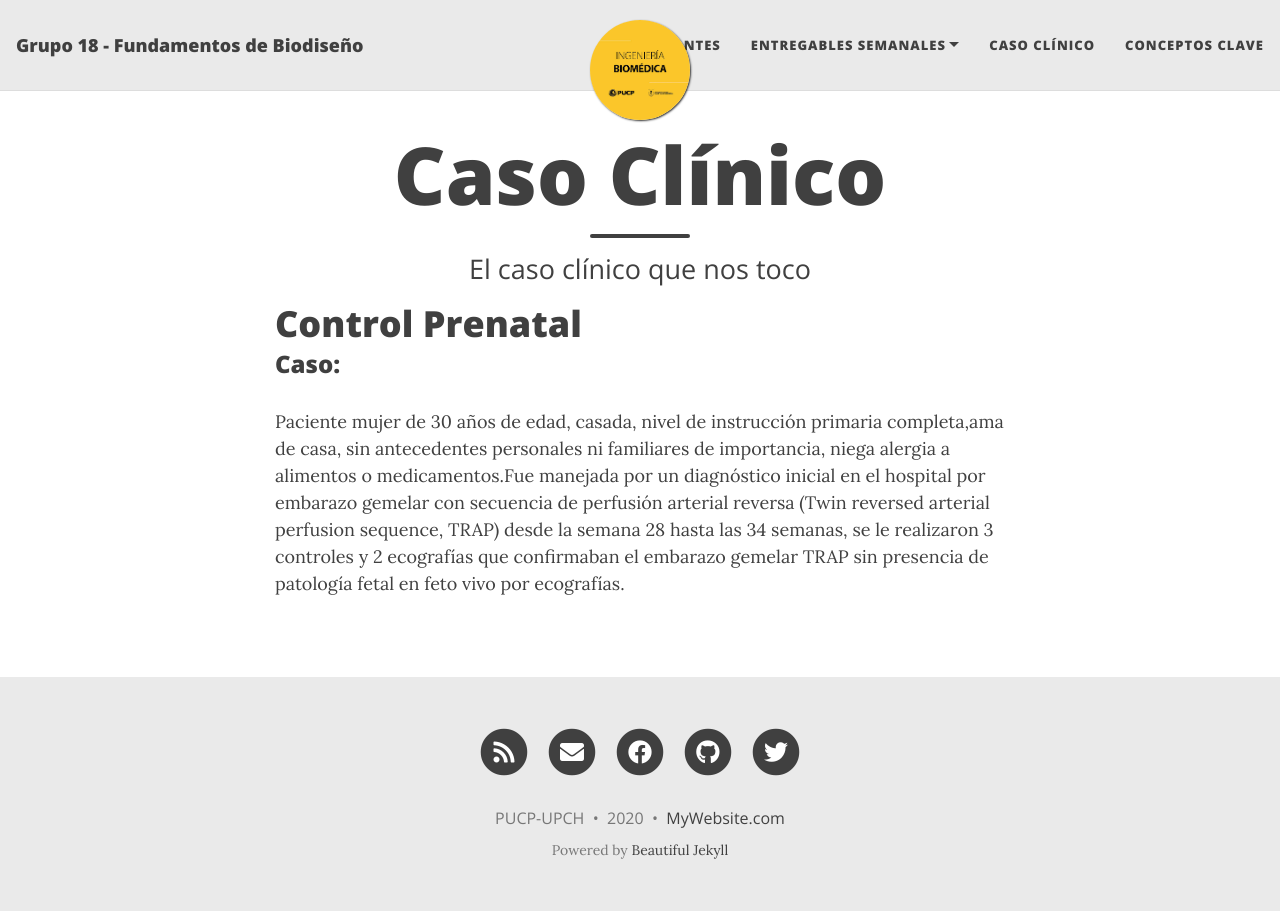
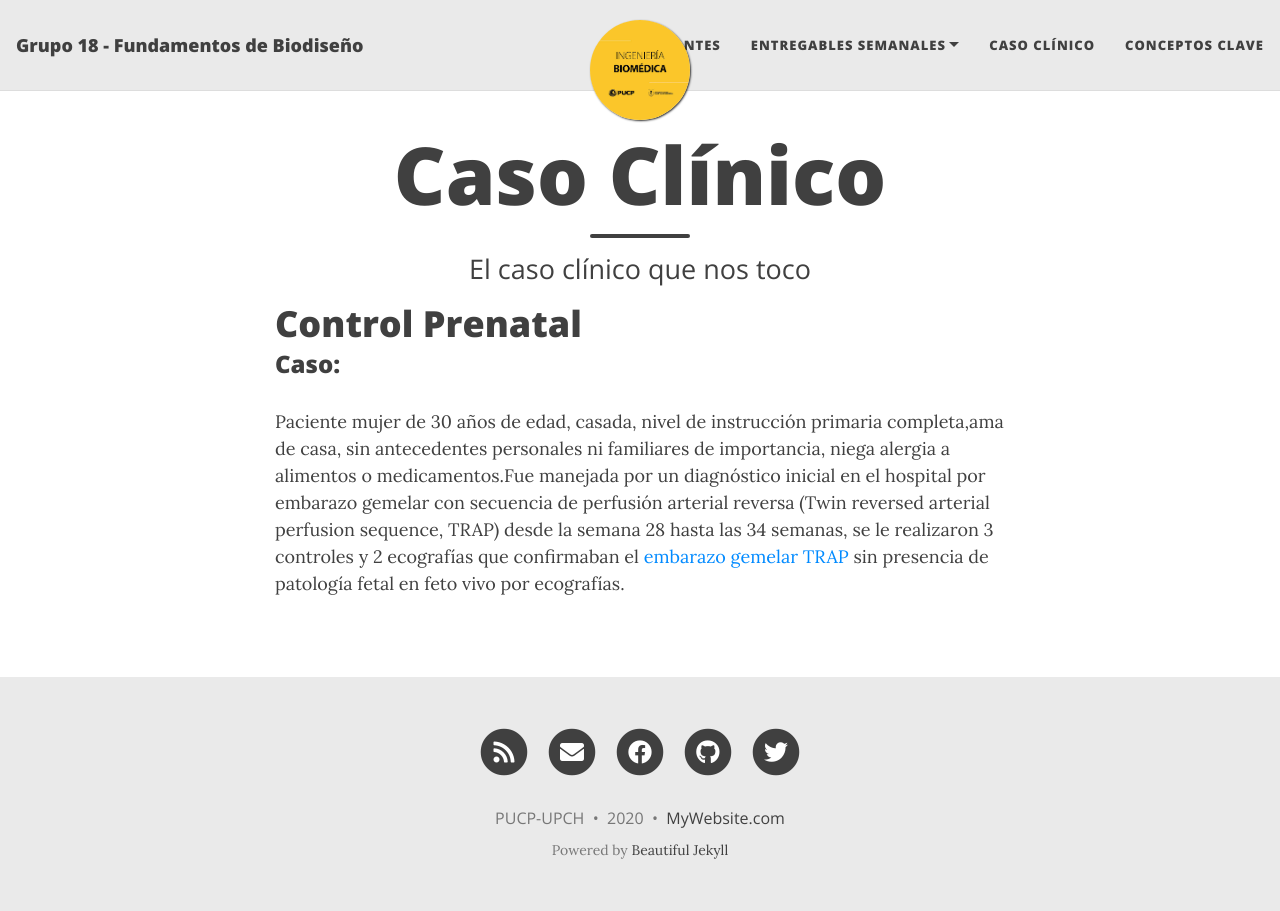
Before and after one commit to equipo18-fundbio/equipo18-fundbio1, a Jekyll site: the page built from CasoClinico/CasoClinico.md, in a window 1280 px wide. Built offline with Jekyll 4.4.1, drawn with Linux system fonts in a browser that asks for light colours; nearby versions of some CDN libraries; part of the change alters nothing that is shown.

Commit message:
Probando palabras con enlace

```diff
--- a/CasoClinico/CasoClinico.md
+++ b/CasoClinico/CasoClinico.md
@@ -9,4 +9,4 @@ subtitle: El caso clínico que nos toco
 
 Paciente mujer de 30 años de edad, casada, nivel de instrucción primaria completa,ama de casa, sin antecedentes personales ni familiares de importancia, niega alergia a alimentos
 o medicamentos.Fue manejada por un diagnóstico inicial en el hospital por embarazo gemelar con secuencia de perfusión arterial reversa (Twin reversed arterial perfusion sequence, TRAP) desde la
-semana 28 hasta las 34 semanas, se le realizaron 3 controles y 2 ecografías que confirmaban el embarazo gemelar TRAP sin presencia de patología fetal en feto vivo por ecografías.
+semana 28 hasta las 34 semanas, se le realizaron 3 controles y 2 ecografías que confirmaban el [embarazo gemelar TRAP](https://www.elsevier.es/es-revista-diagnostico-prenatal-327-articulo-secuencia-trap-diagnostico-opciones-tratamiento-S2173412712000595) sin presencia de patología fetal en feto vivo por ecografías.
```
